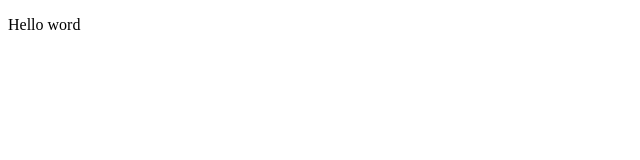
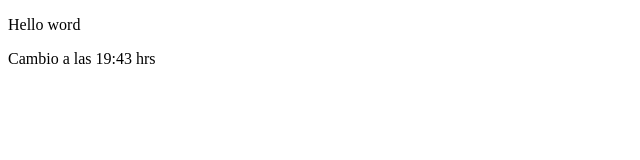
Before and after one commit to alexavendanopro/webdev, a plain HTML site: page index.html in a window 1280 px wide. Shown: the whole page, without its empty margins (0-640 px from the left). Drawn offline with Linux system fonts and the light colour scheme.

Commit message:
Cambio 19:47

```diff
--- a/index.html
+++ b/index.html
@@ -8,5 +8,6 @@
 </head>
 <body>
     <p>Hello word</p>
+    <p>Cambio a las 19:43 hrs</p>
 </body>
 </html>
```
